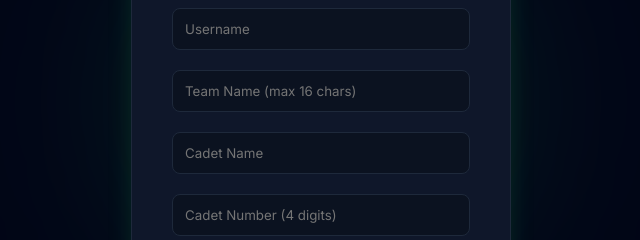
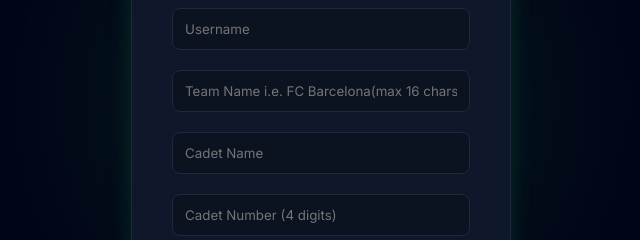
Before and after one commit to Tashrif74/E-Football-League-74, a plain HTML site: page index.html in a window 1280 px wide. Both pictures are taken after a click on the button "Register". Shown: the part 299-539 px from the top of the page, 319-959 px from the left. Drawn offline with nearby package versions, Linux system fonts and the light colour scheme.

Commit message:
Update index.html

```diff
--- a/index.html
+++ b/index.html
@@ -40,7 +40,7 @@ h1{margin-bottom:25px;font-family:'Oswald',sans-serif;font-size:28px;letter-spac
 
   <form id="registerForm" class="form hidden">
     <input type="text" id="regUsername" placeholder="Username" required>
-    <input type="text" id="regTeam" placeholder="Team Name (max 16 chars)" maxlength="16" required>
+    <input type="text" id="regTeam" placeholder="Team Name i.e. FC Barcelona(max 16 chars)" maxlength="16" required>
     <input type="text" id="regCadetName" placeholder="Cadet Name" required>
     <input type="number" id="regCadet" placeholder="Cadet Number (4 digits)" required>
     <input type="password" id="regPassword" placeholder="Password" required>
```
